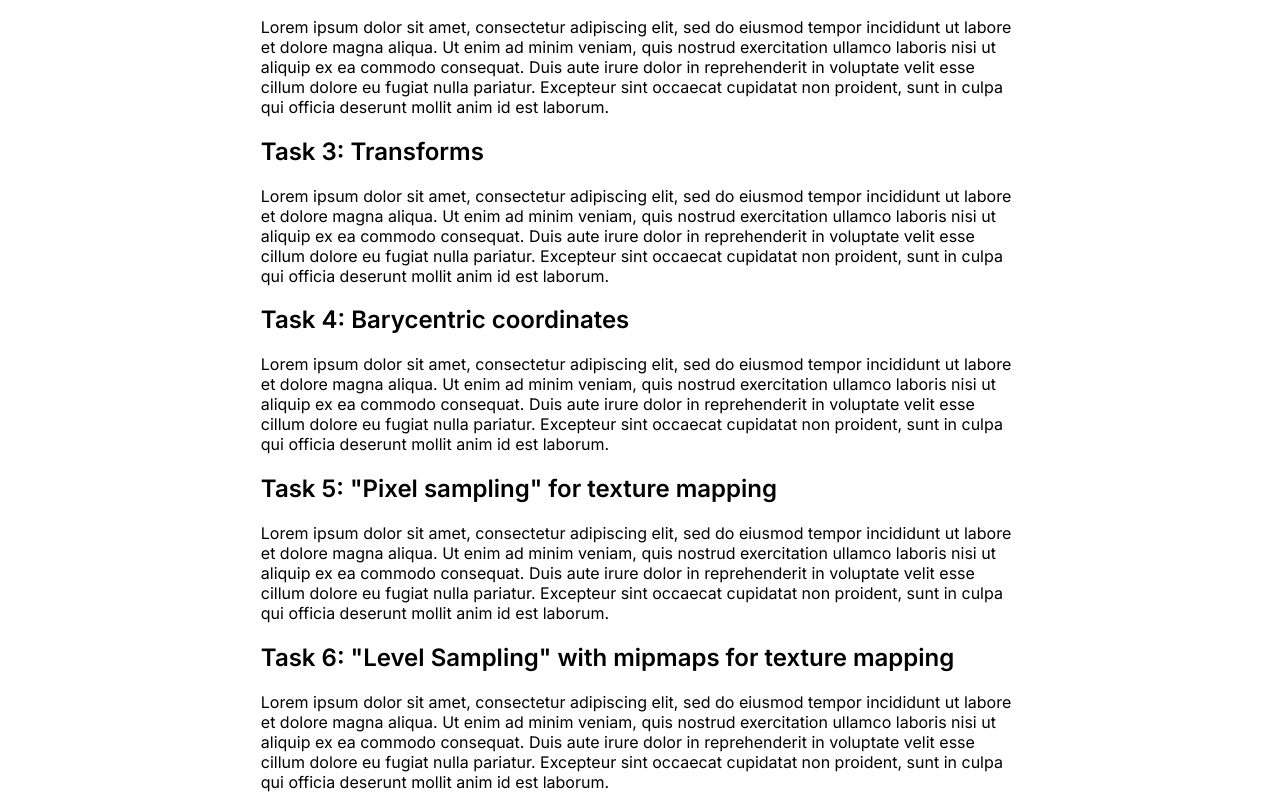
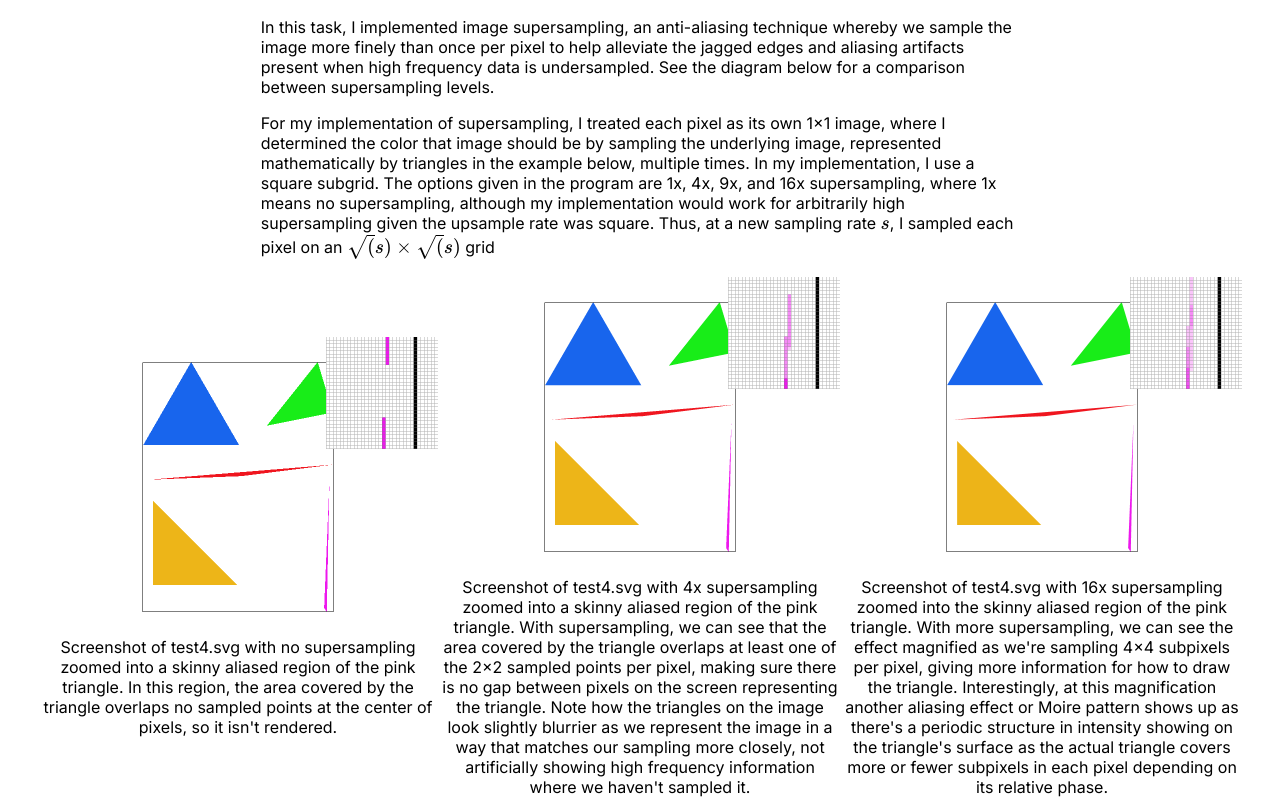
Before and after one commit to cal-cs184-student/hw1-nms-writeup, a plain HTML site: page index.html in a window 1280 px wide. Shown: the part 1450-2252 px from the top of the page. Drawn offline with nearby package versions, Linux system fonts and the light colour scheme; some packages are replaced by stand-ins of ours.

Commit message:
Included pictures and start of a write-up for task 2

```diff
--- a/index.html
+++ b/index.html
@@ -100,11 +100,55 @@
 
 
 		<h2>Task 2: Antialiasing by Supersampling</h2>
-		Lorem ipsum dolor sit amet, consectetur adipiscing elit, sed do eiusmod tempor incididunt ut labore et dolore
-		magna aliqua. Ut enim ad minim veniam, quis nostrud exercitation ullamco laboris nisi ut aliquip ex ea commodo
-		consequat. Duis aute irure dolor in reprehenderit in voluptate velit esse cillum dolore eu fugiat nulla
-		pariatur. Excepteur sint occaecat cupidatat non proident, sunt in culpa qui officia deserunt mollit anim id est
-		laborum.
+
+		<p>
+			In this task, I implemented image supersampling, an anti-aliasing technique whereby we sample the image more finely than once per pixel
+			to help alleviate the jagged edges and aliasing artifacts present when high frequency data is undersampled. See the diagram below
+			for a comparison between supersampling levels.
+		</p>
+
+		<p>
+			For my implementation of supersampling, I treated each pixel as its own 1x1 image, where I determined the color that image should be
+			by sampling the underlying image, represented mathematically by triangles in the example below, multiple times. In my implementation, I
+			use a square subgrid. The options given in the program are 1x, 4x, 9x, and 16x supersampling, where 1x means no supersampling, although my
+			implementation would work for arbitrarily high supersampling given the upsample rate was square. Thus, at a new sampling rate \(s\), I sampled
+			each pixel on an \(\sqrt(s) \times \sqrt(s)\) grid
+		</p>
+
+		<div style="display: flex; flex-direction: column; align-items: center;">
+			<table style="width: 100%; text-align: center; border-collapse: collapse;">
+			  <tr>
+				<td style="text-align: center;">
+				  <img src="assets/task2_ss1.png" width="400px" alt="Screenshot of test4.svg with a supersampling value of 1"/>
+				  <figcaption>
+					Screenshot of test4.svg with no supersampling zoomed into a skinny aliased region of the pink triangle.
+					In this region, the area covered by the triangle overlaps no sampled points at the center of pixels, so
+					it isn't rendered.
+				</figcaption>
+				</td>
+				<td style="text-align: center;">
+				  <img src="assets/task2_ss4.png" width="400px" alt="Screenshot of test4.svg with a supersampling value of 4"/>
+				  <figcaption>
+					Screenshot of test4.svg with 4x supersampling zoomed into a skinny aliased region of the pink triangle.
+					With supersampling, we can see that the area covered by the triangle overlaps at least one of the 2x2 sampled
+					points per pixel, making sure there is no gap between pixels on the screen representing the triangle. Note
+					how the triangles on the image look slightly blurrier as we represent the image in a way that matches our sampling
+					more closely, not artificially showing high frequency information where we haven't sampled it.
+				  </figcaption>
+				</td>
+				<td style="text-align: center;">
+				  <img src="assets/task2_ss16.png" width="400px" alt="Screenshot of test4.svg with a supersampling value of 16"/>
+				  <figcaption>
+					Screenshot of test4.svg with 16x supersampling zoomed into the skinny aliased region of the pink triangle.
+					With more supersampling, we can see the effect magnified as we're sampling 4x4 subpixels per pixel, giving
+					more information for how to draw the triangle. Interestingly, at this magnification another aliasing effect
+					or Moire pattern shows up as there's a periodic structure in intensity showing on the triangle's surface
+					as the actual triangle covers more or fewer subpixels in each pixel depending on its relative phase.
+				  </figcaption>
+				</td>
+			  </tr>
+			</table>
+		</div>
 
 		<h2>Task 3: Transforms</h2>
 		Lorem ipsum dolor sit amet, consectetur adipiscing elit, sed do eiusmod tempor incididunt ut labore et dolore
```
Also changed, not shown: assets/task2_ss1.png (added), assets/task2_ss16.png (added), assets/task2_ss4.png (added).
